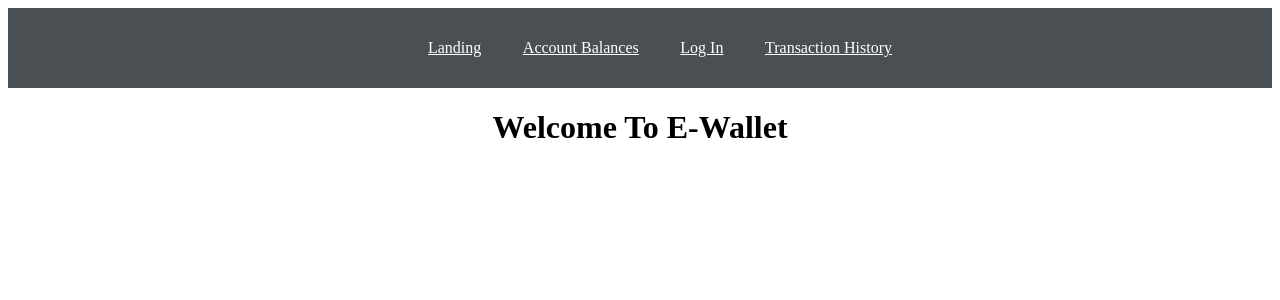
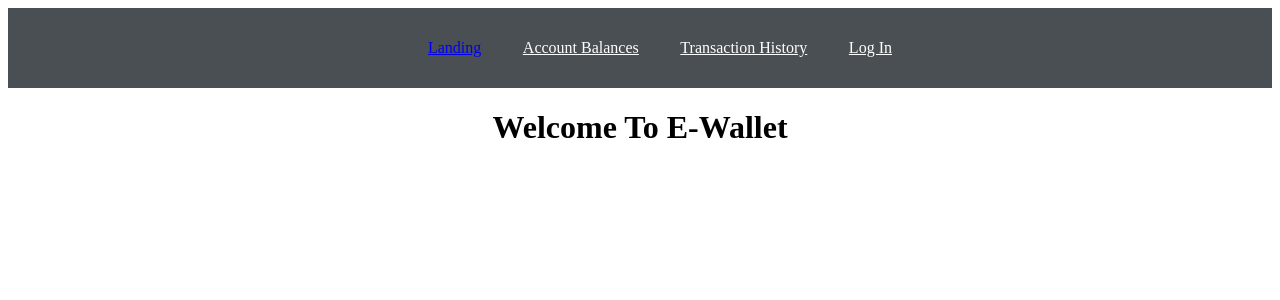
Before and after one commit to YJSincerely/SEED2021_TT2-3, a React (Create React App) app: page / in a window 1280 px wide. Shown: the top 300 px of the page. Built offline with nearby package versions, Linux system fonts and the light colour scheme.

Commit message:
Fixed passing of state and login logout button in navigation abr
- login is shown on navigation bar when not logged in
- log out is shown on navigation bar when logged in
- accountBalance and transactionHistory now uses custID of logged in user

```diff
--- a/src/components/Navbar.js
+++ b/src/components/Navbar.js
@@ -3,14 +3,15 @@ import { Link, useHistory, useLocation } from "react-router-dom";
 
 export const Navbar = () => {
 	const location = useLocation();
-	const history = useHistory();
-
+	if (location.state === undefined) {
+		location.state = {};
+	}
 	return (
 		<div id="nav">
 			<ul className="nav-links">
 				<li className="nav-link">
 					<Link
-						className="navigation-link"
+						className="navigation-lisnk"
 						to={{ pathname: "/", state: { ...location.state } }}
 					>
 						Landing
@@ -31,6 +32,29 @@ export const Navbar = () => {
 					<Link
 						className="navigation-link"
 						to={{
+							pathname: "/transactionHistory",
+							state: { ...location.state },
+						}}
+					>
+						Transaction History
+					</Link>
+				</li>
+				{/* <li className="nav-link">
+					<Link
+						className="navigation-link"
+						to={{
+							pathname: "/loginPage",
+							state: { ...location.state },
+						}}
+					>
+						Log In
+					</Link>
+				</li> */}
+				{Object.keys(location.state).length === 0 ? (
+					<li className="nav-link">
+						<Link
+							className="navigation-link"
+							to={{
 								pathname: "/loginPage",
 								state: { ...location.state },
 							}}
@@ -38,17 +62,19 @@ export const Navbar = () => {
 							Log In
 						</Link>
 					</li>
+				) : (
 					<li className="nav-link">
 						<Link
 							className="navigation-link"
 							to={{
-							pathname: "/transactionHistory",
-							state: { ...location.state },
+								pathname: "/",
+								state: {},
 							}}
 						>
-						Transaction History
+							Logout
 						</Link>
 					</li>
+				)}
 			</ul>
 		</div>
 	);
```
Also changed, not shown: 1 other file (tests, documents, lock files or other folders). Lines whose indentation alone changed are shown as unchanged.
